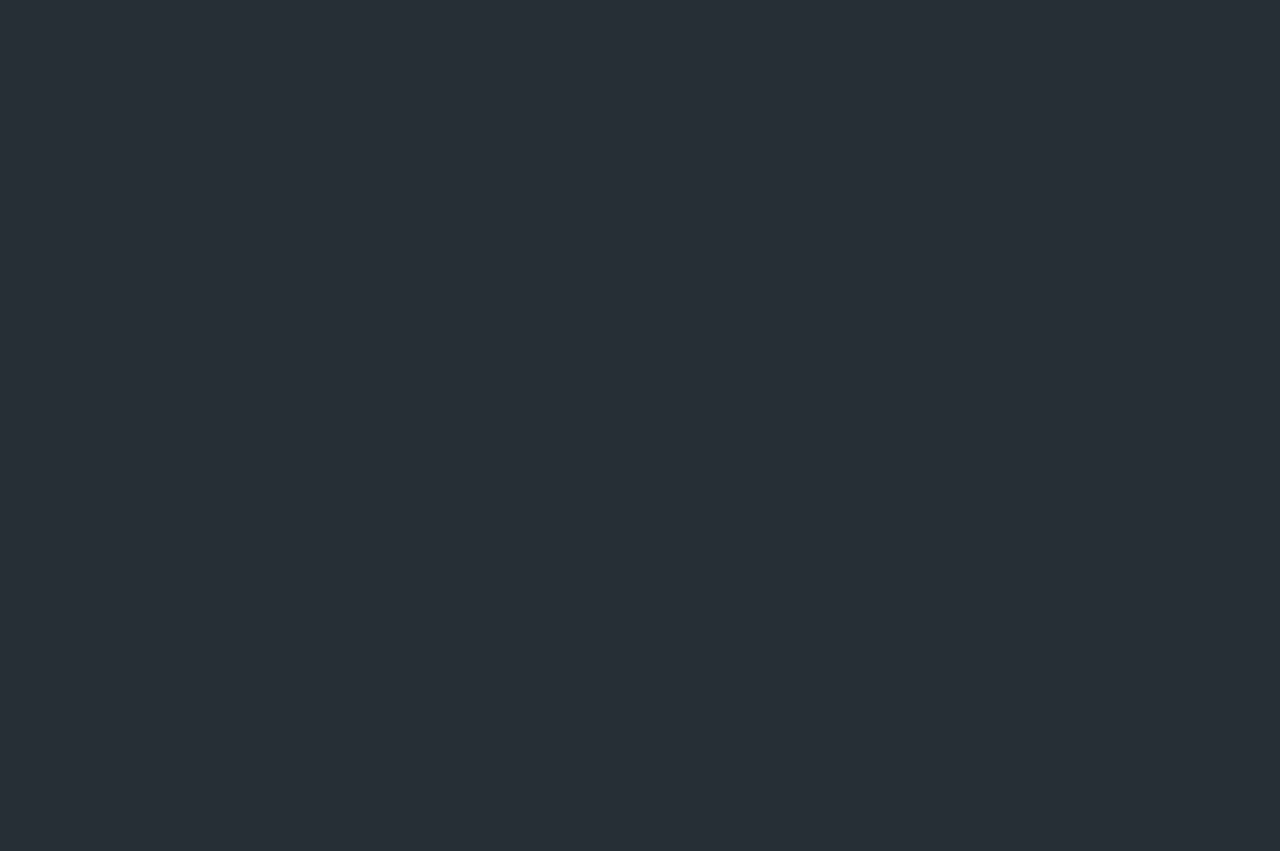
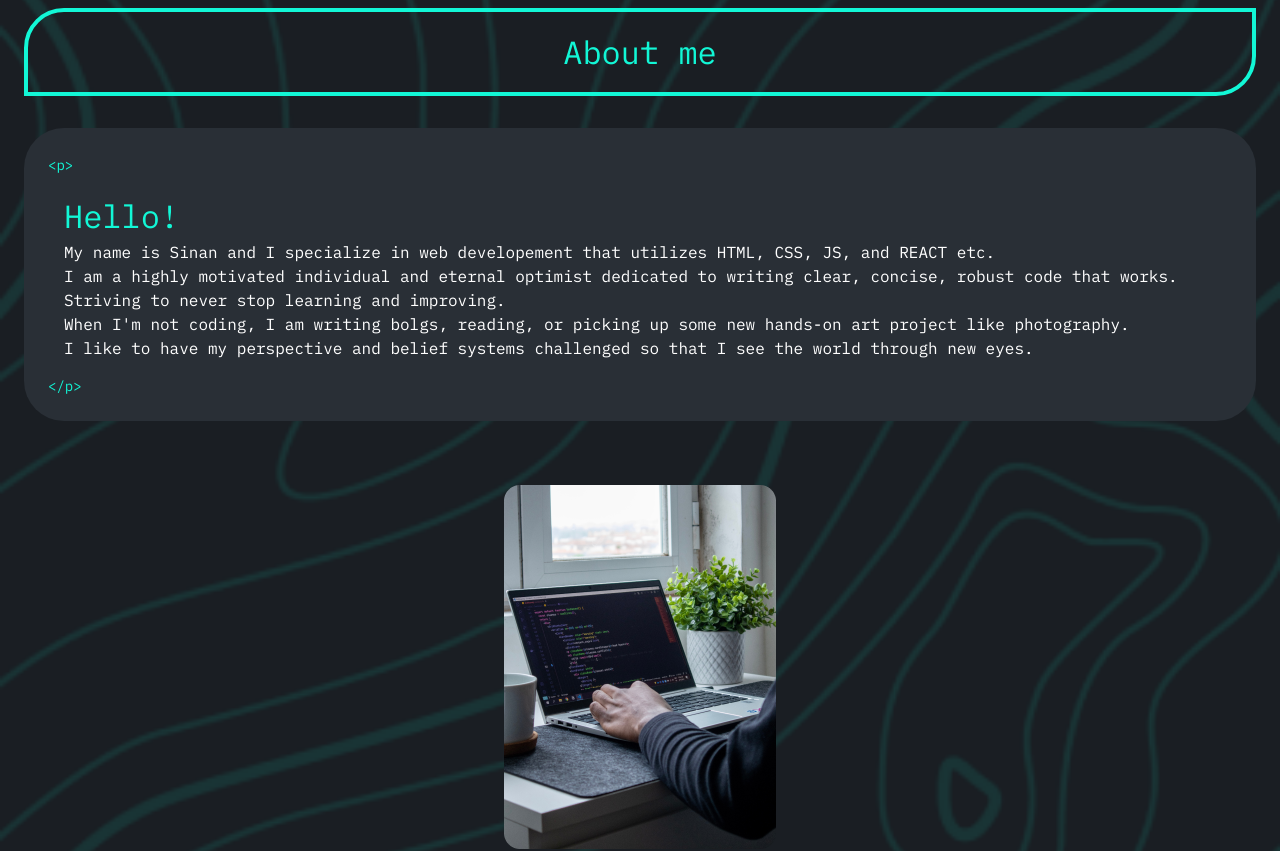
Before and after one commit to Ahmed-Alkhatim/portfolio, a Next.js app: page / in a window 1280 px wide. Shown: the part 1760-2611 px from the top of the page. Before the commit the page ends 1840 px from the top, so only its background shows below. Built offline with nearby package versions, Linux system fonts and the light colour scheme.

Commit message:
About me section

```diff
--- /dev/null
+++ b/src/app/About.js
@@ -0,0 +1,27 @@
+import { Container } from "@/components"
+
+export default () => {
+    return( <>
+        <div className="bg-about bg-center bg-cover py-[64px]">
+            <Container>
+                <div className="space-y-[32px]">
+                    <div className=" m-auto text-primary text-lg py-[16px] px-[40px] text-center border-[4px] border-primary rounded-tl-[40px] rounded-br-[40px]">
+                        About me
+                    </div>
+                    <div className="space-y-[16px] p-[24px] bg-gray-2 rounded-[40px]">
+                        <span className="text-primary text-sm inline-block">{'<p>'}</span>
+                        <h2 className="text-medium ps-[16px]">
+                            <span className="text-lg text-primary">Hello! </span><br />
+                            My name is Sinan and I specialize in web developement that utilizes HTML, CSS, JS, and REACT etc.<br />
+                            I am a highly motivated individual and eternal optimist dedicated to writing clear, concise, robust code that works. Striving to never stop learning and improving.<br />
+                            When I'm not coding, I am writing bolgs, reading, or picking up some new hands-on art project like photography.<br />
+                            I like to have my perspective and belief systems challenged so that I see the world through new eyes.
+                        </h2>
+                        <span className="text-primary text-sm inline-block">{'</p>'}</span>
+                    </div>
+                </div>
+                <img className = "m-auto mt-[64px]" src="/work.png" alt=""/>
+            </Container>
+        </div>
+    </>)
+}
--- a/src/app/MyInfo.js
+++ b/src/app/MyInfo.js
@@ -29,12 +29,12 @@ export default function MyInfo() {
                         <span>alkhatim.com</span>
                     </li>
                 </ul>
-                <div className="space-x-2 space-y-2 text-[#000]">
-                    <button className="bg-primary px-[16px] rounded-full">HTML</button>
-                    <button className="bg-primary px-[16px] rounded-full">CSS</button>
-                    <button className="bg-primary px-[16px] rounded-full">JS</button>
-                    <button className="bg-primary px-[16px] rounded-full">React</button>
-                    <button className="bg-primary px-[16px] rounded-full">Vuejs</button>
+                <div className="text-[#000]">
+                    <button className="bg-primary px-[16px] rounded-full mt-2 mr-2">HTML</button>
+                    <button className="bg-primary px-[16px] rounded-full mt-2 mr-2">CSS</button>
+                    <button className="bg-primary px-[16px] rounded-full mt-2 mr-2">JS</button>
+                    <button className="bg-primary px-[16px] rounded-full mt-2 mr-2">React</button>
+                    <button className="bg-primary px-[16px] rounded-full mt-2 mr-2">Vuejs</button>
                 </div>
                 <button className="text-center px-[32px] py-[16px] bg-[#FFF] text-[#292F36] text-[20px] rounded-full font-medium ">Download CV <img src="/download.png" className="inline-block"/></button>
             </div>
--- a/src/app/globals.css
+++ b/src/app/globals.css
@@ -7,6 +7,7 @@
     @apply text-medium
   }
 }
+
 body {
   font-family: "IBM Plex Mono", monospace !important;
   background-color: #292F36;
--- a/src/app/page.js
+++ b/src/app/page.js
@@ -2,6 +2,7 @@ import { Header } from "@/components";
 import MyInfo from "./MyInfo";
 import Hello from "./Hello";
 import Tools from "./Tools";
+import About from "./About";
 
 export default function Home() {
   return (
@@ -10,6 +11,7 @@ export default function Home() {
       <MyInfo/>
       <Hello />
       <Tools />
+      <About />
     </div>
   );
 }
--- a/tailwind.config.js
+++ b/tailwind.config.js
@@ -6,6 +6,7 @@ module.exports = {
   theme: {
     extend: {
       backgroundImage: {
+        "about" : "url('/about.png')",
         "gradient-radial": "radial-gradient(var(--tw-gradient-stops))",
         "gradient-conic":
           "conic-gradient(from 180deg at 50% 50%, var(--tw-gradient-stops))",
@@ -14,6 +15,7 @@ module.exports = {
         'primary' : '#12F7D6',
         'primary-100' : '#98FAEC',
         'gray' : '#43454D',
+        'gray-2' : '#292F36',
         'black' : '#1A1E23'
       },
       fontSize  : {
```
Also changed, not shown: public/about.png (added), public/work.png (added).
